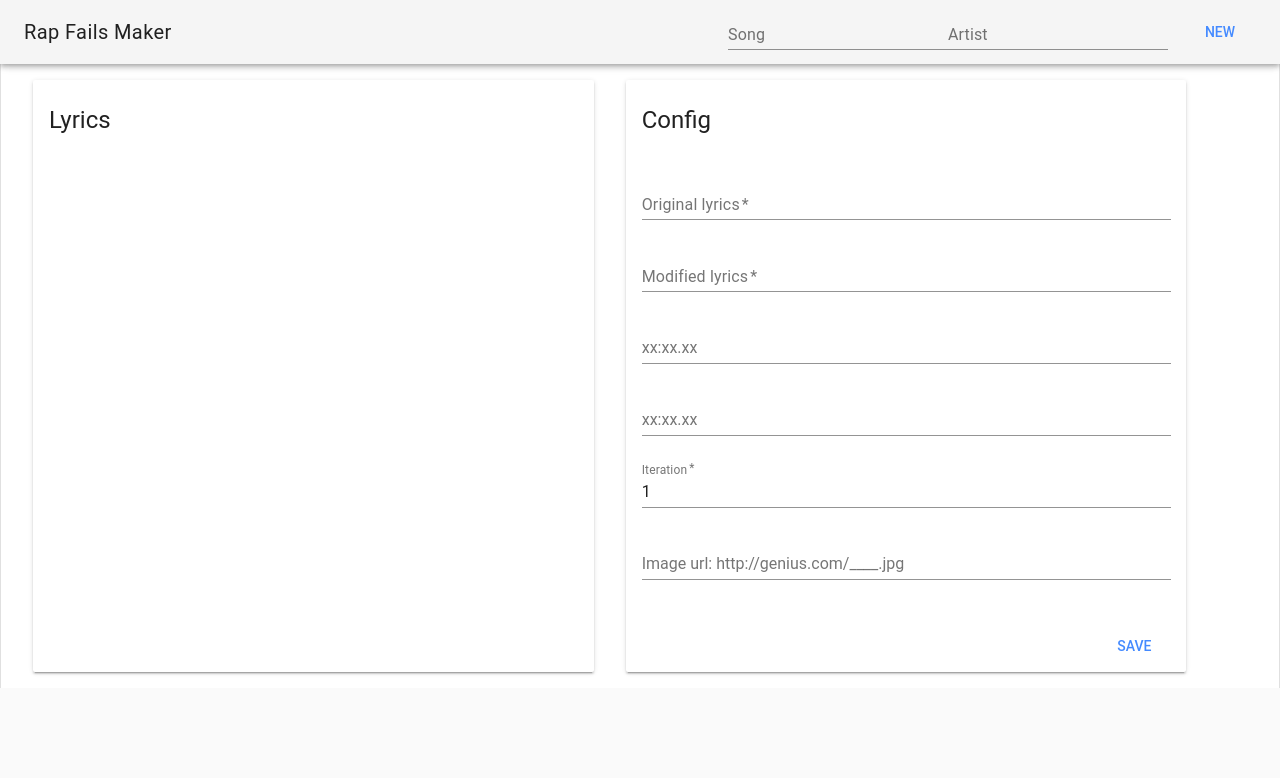
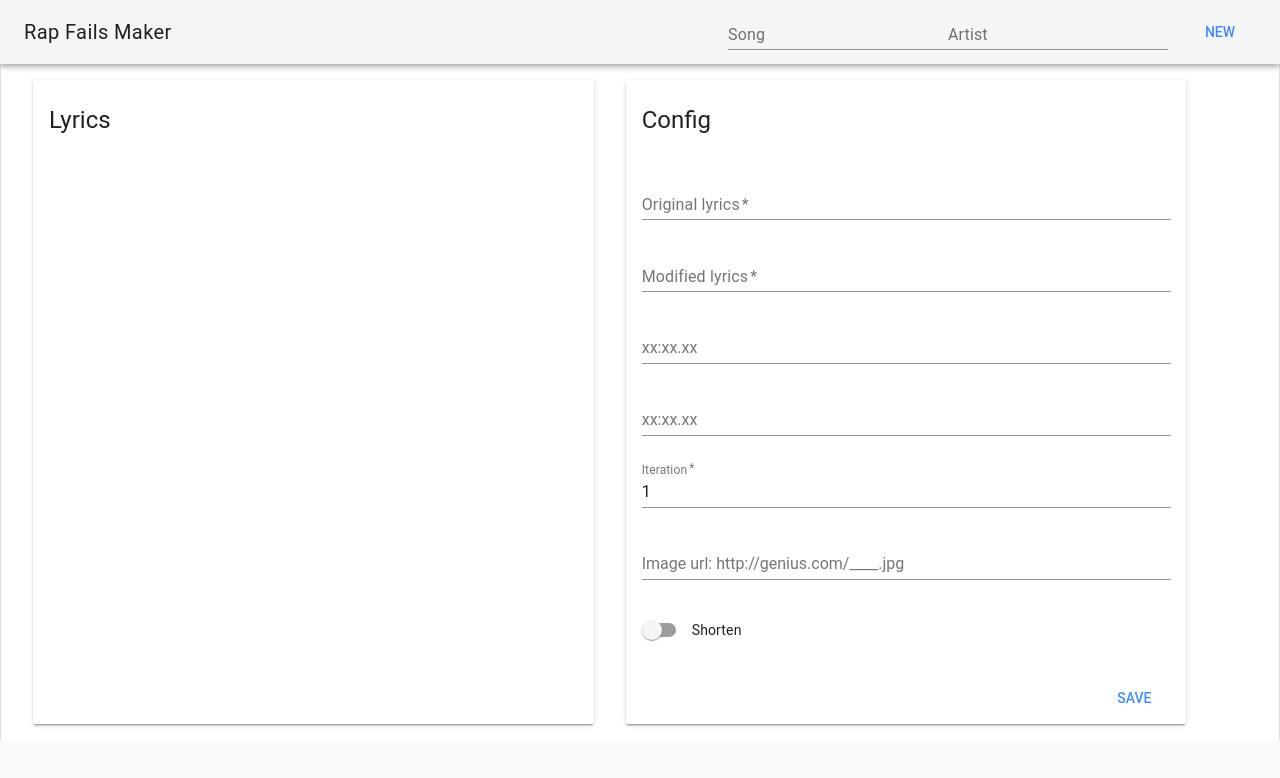
Before and after one commit to pop123123123/tts-rappeur-maker, a Vue app: page / in a window 1280 px wide. Shown: the top 778 px of the page. Built offline with nearby package versions, Linux system fonts and the light colour scheme.

Commit message:
Add shorten parameter

```diff
--- a/src/App.vue
+++ b/src/App.vue
@@ -96,6 +96,7 @@
                   placeholder="Image url: http://genius.com/____.jpg"
                 ></md-input>
               </md-field>
+              <md-switch v-model="shorten">Shorten</md-switch>
             </md-card-content>
             <md-card-actions>
               <md-button type="submit" class="md-primary" :disabled="saving">
@@ -129,6 +130,7 @@ export default {
     start_seconds: null,
     end_seconds: null,
     iteration: 1,
+    shorten: null,
     img_url: null,
 
     url: null,
@@ -191,6 +193,7 @@ export default {
         start_seconds: startSeconds,
         end_seconds: endSeconds,
         iteration: this.iteration,
+        shorten: this.shorten,
         b64_img: b64Img,
       };
       this.save(`${this.song}_${this.artist}.json`, JSON.stringify(config));
```
